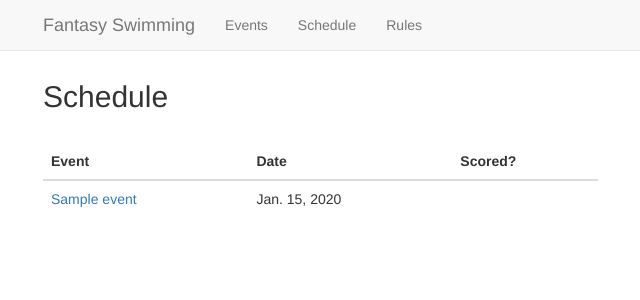
After one commit to gtspence/fantasyswim, a Django app: page /rio/schedule/ in a window 1280 px wide. The commit adds this page. Shown: the top 300 px of the page, without its empty margins (27-667 px from the left). Run offline with Django 3.2, Linux system fonts and the light colour scheme; tables that the repository leaves empty hold one stand-in row (values such as "Sample post"); some libraries are stand-ins or nearby versions.

Commit message:
Add schedule view and event.scored metho in model

```diff
--- a/rio/models.py
+++ b/rio/models.py
@@ -14,6 +14,8 @@ class Event(models.Model):
 		return self.name
 	def get_absolute_url(self):
 		return reverse('event', args=(self.id,))
+	def scored(self):
+		return Participant.objects.filter(event=self, points=5).exists()
 	class Meta:
 		ordering = ['id']
 
--- a/rio/templates/rio/base.html
+++ b/rio/templates/rio/base.html
@@ -40,6 +40,7 @@
           <ul class="nav navbar-nav">
 
             <li><a href="{% url 'events' %}">Events</a></li>
+            <li><a href="{% url 'schedule' %}">Schedule</a></li>
             <li><a href="{% url 'rules' %}">Rules</a></li>
           </ul>
           <ul class="nav navbar-nav navbar-right">
--- /dev/null
+++ b/rio/templates/rio/schedule.html
@@ -0,0 +1,36 @@
+{% extends "rio/base.html" %}
+
+{% block content %}
+
+<h2>Schedule</h2>
+
+<br>
+
+<div class="row">
+	<div class="col-md-6">
+		<table class="table table-hover">
+			<thead>
+				<tr>
+					<th>Event</th>
+					<th>Date</th>
+					<th>Scored?</th>
+				</tr>
+			</thead>
+			<tbody>
+			{% for event in schedule %}
+					<tr>
+						<td><a href="{{ event.get_absolute_url }}">{{ event.name }}</a></td>
+						<td>{{ event.date }} </td>
+						<td>
+							{% if event.scored %}
+								<span class="glyphicon glyphicon-ok"></span>
+							{% endif %}
+						</td>
+					</tr>
+			{% endfor %}
+			</tbody>
+		</table>
+	</div>
+</div>
+
+{% endblock %}
--- a/rio/templates/rio/team.html
+++ b/rio/templates/rio/team.html
@@ -19,7 +19,7 @@
 
 {% if user == team.user or not entries_open %}
 	<div class="row">
-		<div class="col-md-9">
+		<div class="col-md-8">
 			<table class="table table-hover">
 				<thead>
 					<tr>
--- a/rio/urls.py
+++ b/rio/urls.py
@@ -8,6 +8,7 @@ urlpatterns = [
     url(r'^rules/$', views.rules, name='rules'),
     url(r'^contact/$', views.contact, name='contact'),
     url(r'^events/$', views.EventsView.as_view(), name='events'),
+    url(r'^schedule/$', views.ScheduleView.as_view(), name='schedule'),
     url(r'^team(?P<pk>[0-9]+)/$', views.TeamView.as_view(), name='team'),
     url(r'^event(?P<pk>[0-9]+)/$', views.EventView.as_view(), name='event'),
     url(r'^register/$', views.register, name='register'),
--- a/rio/views.py
+++ b/rio/views.py
@@ -42,12 +42,23 @@ class EventsView(generic.ListView):
 	template_name = 'rio/events.html'
 	context_object_name = 'w_event_list'
 	def get_queryset(self):
-		"""Return all the teams."""
+		"""Return all the Women's events."""
 		return Event.objects.filter(name__startswith='W').order_by('id')
 	def get_context_data(self, *args, **kwargs):
 		context = super(EventsView, self).get_context_data(*args, **kwargs)
 		context['m_event_list'] = Event.objects.filter(name__startswith='M').order_by('id')
 		context['title'] = 'Events'
+		return context
+
+class ScheduleView(generic.ListView):
+	template_name = 'rio/schedule.html'
+	context_object_name = 'schedule'
+	def get_queryset(self):
+		"""Return all the events in order order."""
+		return Event.objects.all().order_by('order')
+	def get_context_data(self, *args, **kwargs):
+		context = super(ScheduleView, self).get_context_data(*args, **kwargs)
+		context['title'] = 'Schedule'
 		return context
 
 class IndexView(generic.ListView):
```
